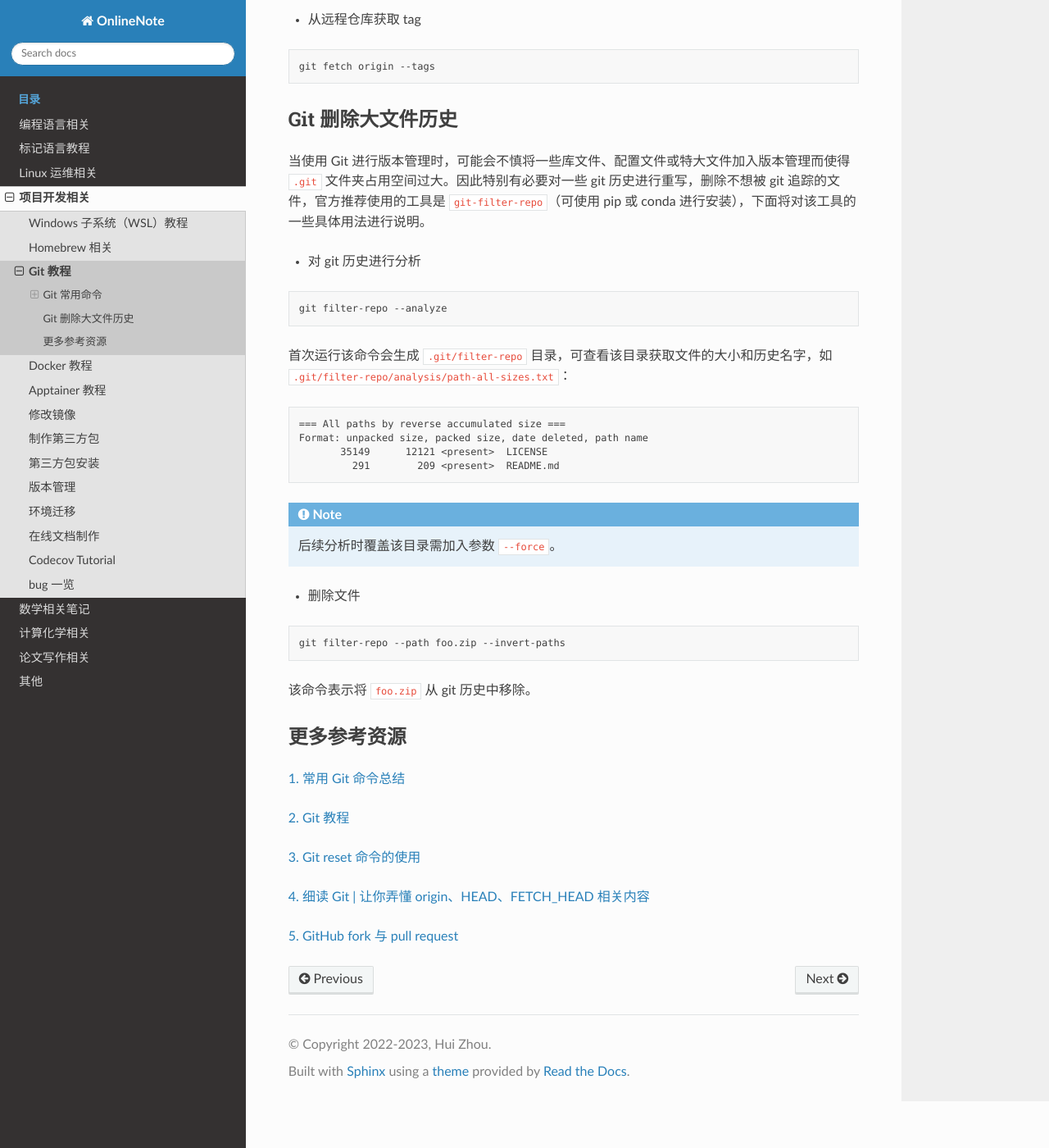
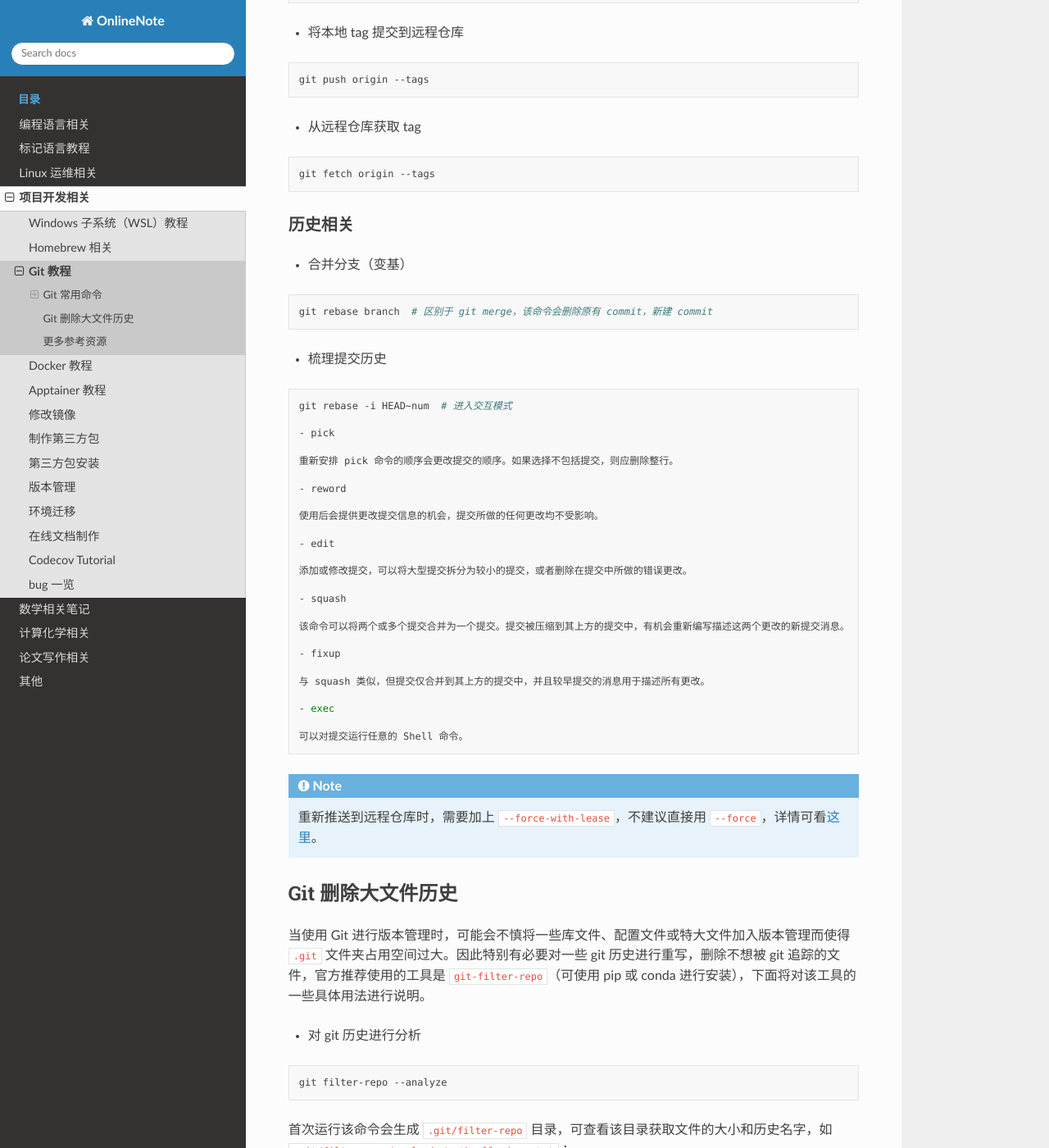
Before and after one commit to Rasic2/CodeNote, a Sphinx documentation site: the page built from docs/source/development/git.md, in a window 1280 px wide and 1400 px high, scrolled down 3239 px. Shown: the whole window at 82% size. Built offline with Sphinx 7.4.7 and the Read the Docs theme 2.0.0, drawn with Linux system fonts in a browser that asks for light colours; some of the changed text lies outside the part shown.

Commit message:
add git rebase in git.md

````diff
--- a/docs/source/development/git.md
+++ b/docs/source/development/git.md
@@ -121,6 +121,13 @@ git checkout -b new_branch old_branch  # 基于已有分支
 git branch -d branch_name
 ```
 
+- 合并分支
+
+```bash
+git merge branch_name
+git rebase branch_name  # 变基
+```
+
 ### tag 相关
 
 - 查看已有的 tag
@@ -159,6 +166,48 @@ git push origin --tags
 ```bash
 git fetch origin --tags
 ```
+
+### 历史相关
+
+- 合并分支（变基）
+
+```bash
+git rebase branch  # 区别于 git merge，该命令会删除原有 commit，新建 commit
+```
+
+- 梳理提交历史
+
+```bash
+git rebase -i HEAD~num  # 进入交互模式
+
+- pick
+
+重新安排 pick 命令的顺序会更改提交的顺序。如果选择不包括提交，则应删除整行。
+
+- reword
+
+使用后会提供更改提交信息的机会，提交所做的任何更改均不受影响。
+
+- edit
+
+添加或修改提交，可以将大型提交拆分为较小的提交，或者删除在提交中所做的错误更改。
+
+- squash
+
+该命令可以将两个或多个提交合并为一个提交。提交被压缩到其上方的提交中，有机会重新编写描述这两个更改的新提交消息。
+
+- fixup
+
+与 squash 类似，但提交仅合并到其上方的提交中，并且较早提交的消息用于描述所有更改。
+
+- exec
+
+可以对提交运行任意的 Shell 命令。
+```
+
+:::{note}
+重新推送到远程仓库时，需要加上 `--force-with-lease`，不建议直接用 `--force`，详情可看[这里](https://blog.walterlv.com/post/safe-push-using-force-with-lease.html)。
+:::
 
 ## Git 删除大文件历史
 
@@ -202,3 +251,7 @@ git filter-repo --path foo.zip --invert-paths
 [4. 细读 Git | 让你弄懂 origin、HEAD、FETCH_HEAD 相关内容](https://developer.aliyun.com/article/919354)
 
 [5. GitHub fork 与 pull request](https://blog.csdn.net/benben0729/article/details/83031135)
+
+[6. git rebase，看这一篇就够了](https://juejin.cn/post/6969101234338791432)
+
+[7. 【git 整理提交】git rebase -i 命令详解](https://blog.csdn.net/the_power/article/details/104651772)
````
